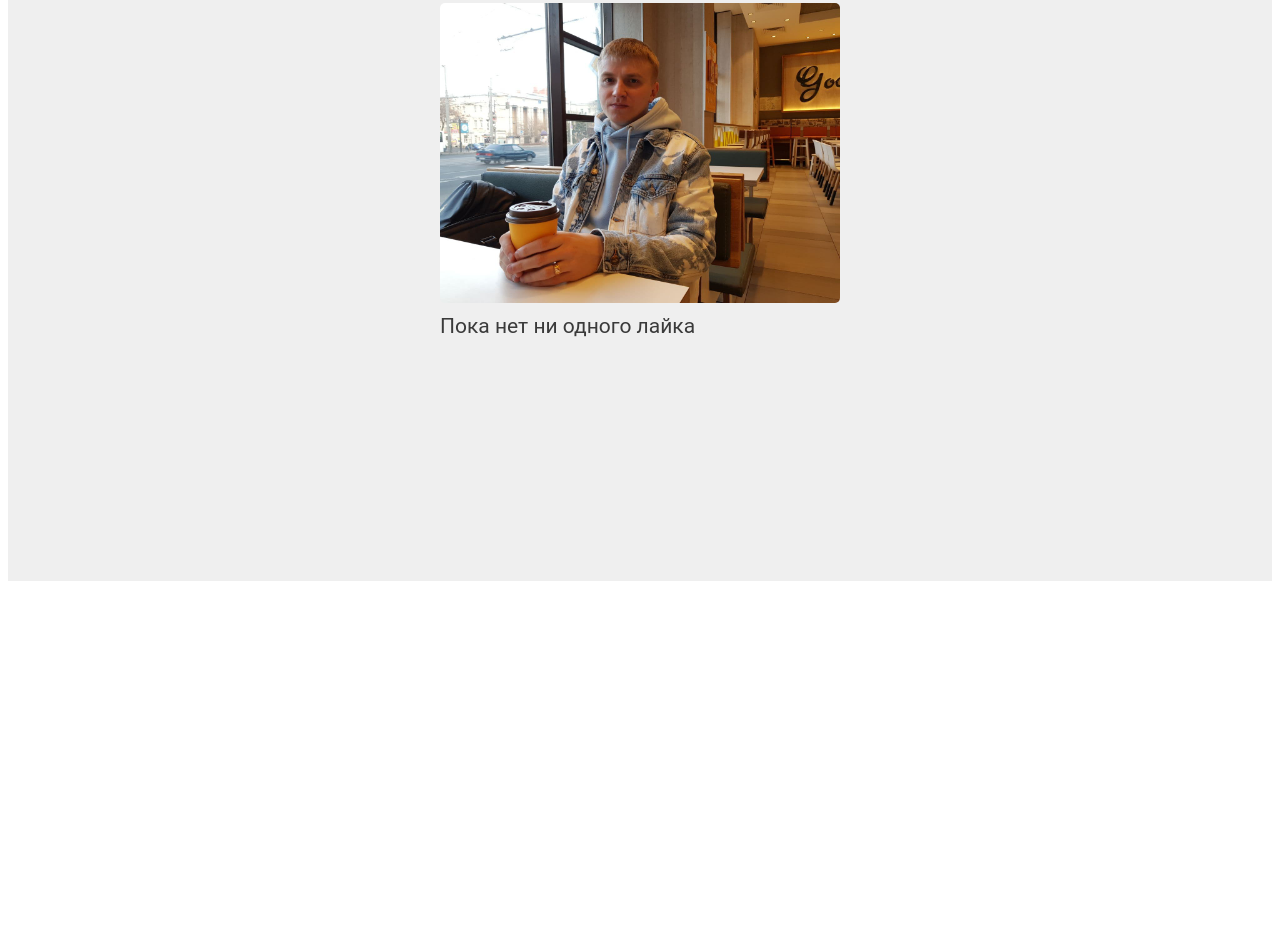
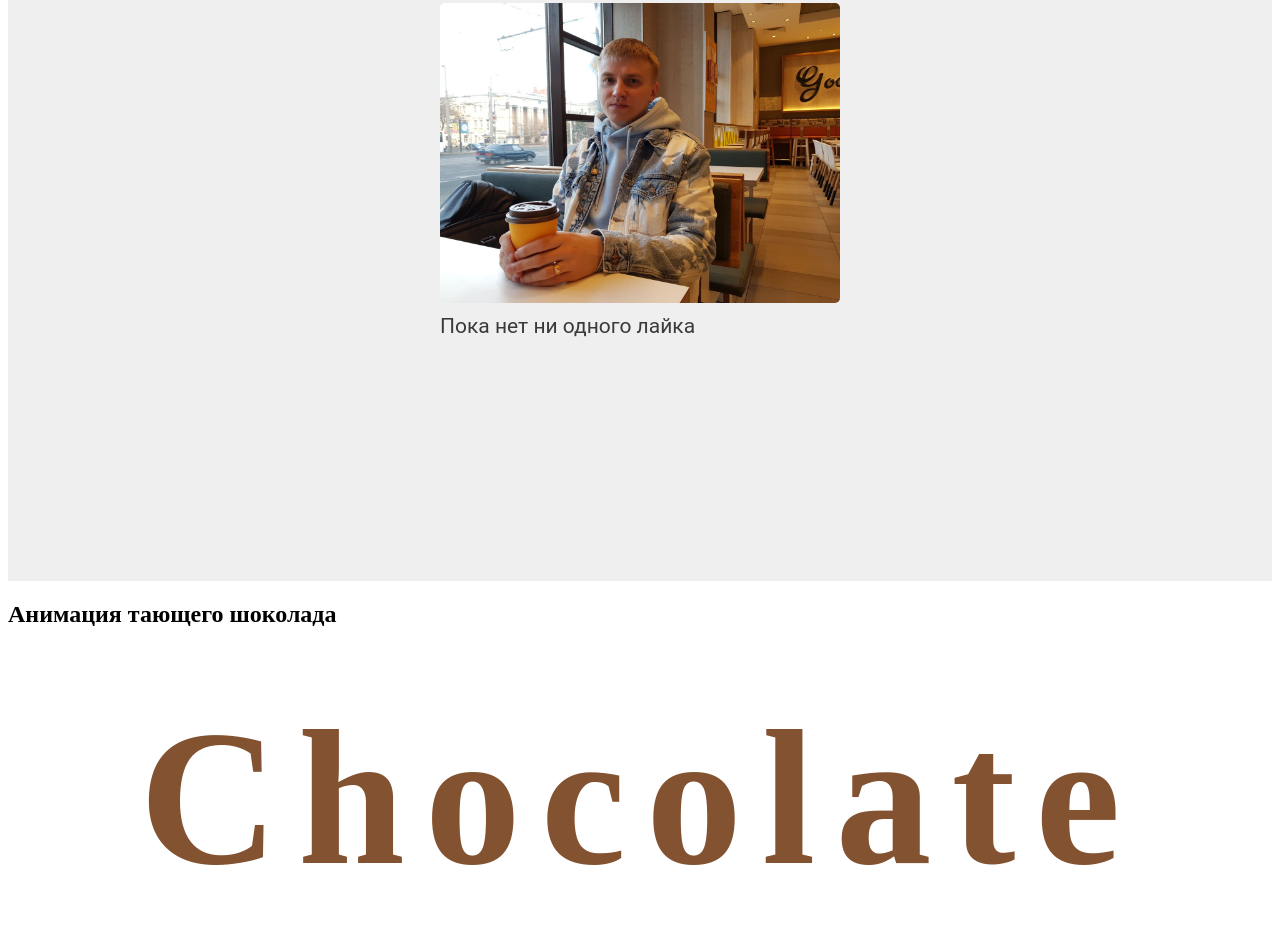
Before and after one commit to SergeySR95/Learning-CSS-Best-Practice, a plain HTML site: page index.html in a window 1280 px wide. Shown: the part 2040-2991 px from the top of the page. Before the commit the page ends 2629 px from the top, so only its background shows below. Drawn offline with Linux system fonts and the light colour scheme; a web font is replaced by a local one.

Commit message:
Анимация тающего шоколада

```diff
--- a/Practice1.css
+++ b/Practice1.css
@@ -107,3 +107,38 @@
     width: 0;
   }
 }
+
+/* Анимация тающего шоколада */
+
+@font-face {
+  font-family: "Chee Bleed";
+  src: url("https://s3-us-west-2.amazonaws.com/s.cdpn.io/209981/Cheee_Variable1.woff2");
+}
+
+.kakao-bg {
+  height: 300px;
+}
+
+.kakao {
+  font-family: "Chee Bleed";
+  font-variation-settings: "temp" 1000;
+  animation: variation 5s ease infinite alternate-reverse;
+  font-size: 15vw;
+  display: flex;
+  justify-content: center;
+  align-items: center;
+  height: 100%;
+  width: 100%;
+  letter-spacing: 20px;
+  margin: 0;
+  color: #835230;
+}
+
+@keyframes variation {
+  0% {
+    font-variation-settings: "temp" 1000;
+  }
+  100% {
+    font-variation-settings: "temp" 0;
+  }
+}
--- a/index.html
+++ b/index.html
@@ -50,6 +50,11 @@
         <p class="likes"></p>
       </div>
     </div>
+
+    <h2>Анимация тающего шоколада</h2>
+    <div class="kakao-bg">
+      <h1 class="kakao">Chocolate</h1>
+    </div>
     <script src="script.js"></script>
   </body>
 </html>
```
